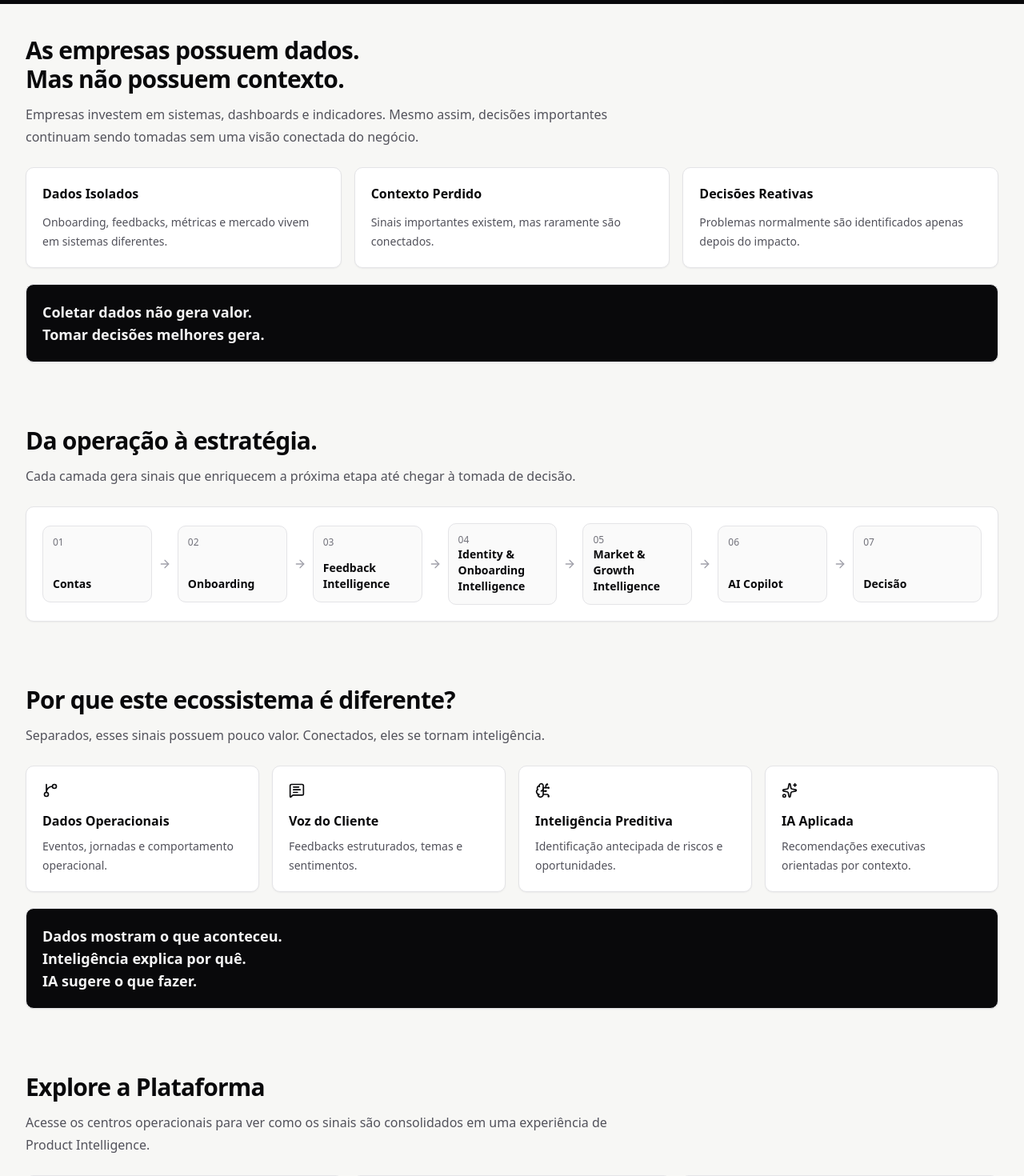
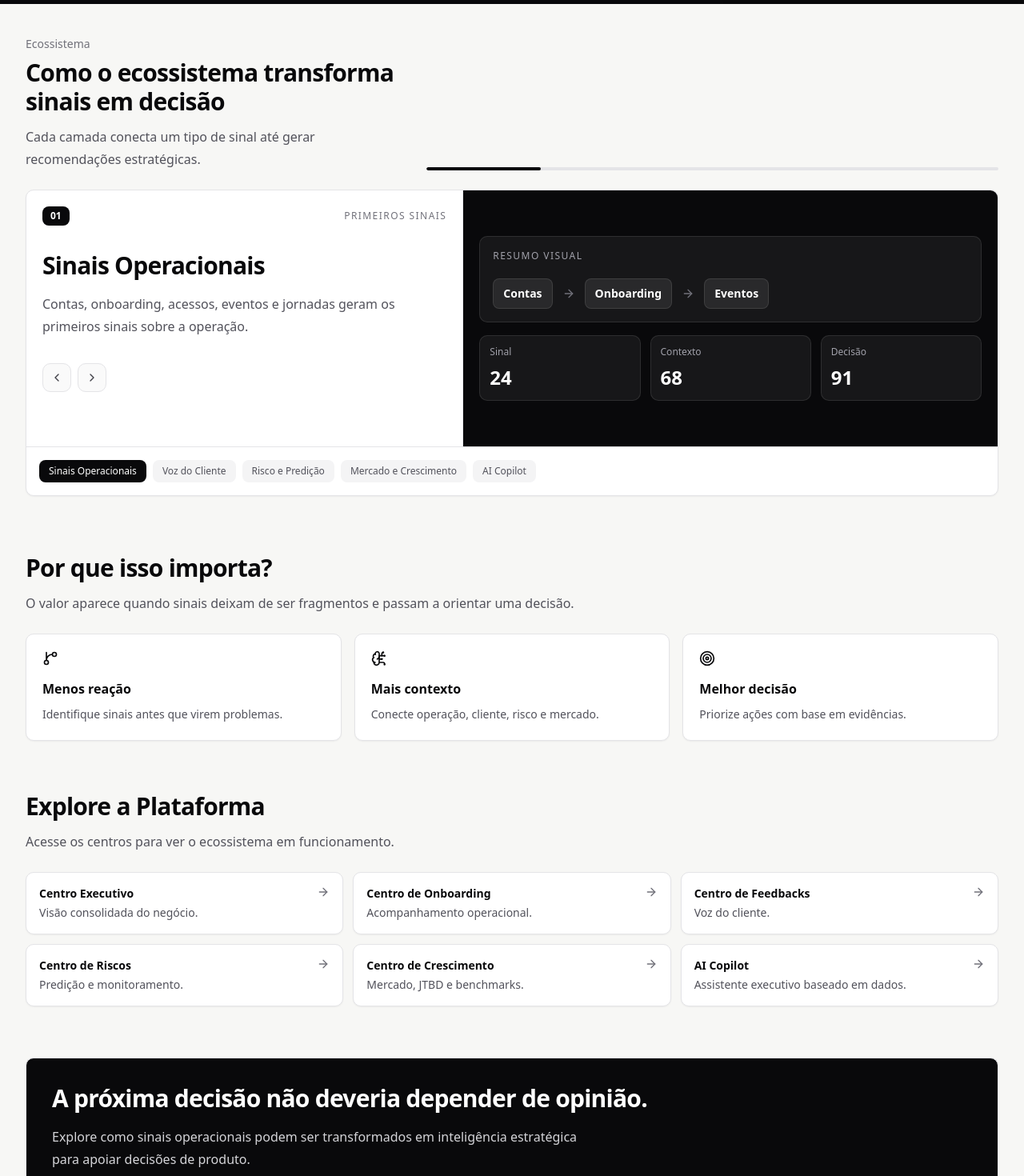
Before and after one commit to KarlaVieira-Dev/kv-partners-mvp, a Next.js app: page / in a window 1280 px wide. Shown: the part 680-2150 px from the top of the page at 80% size. Built offline with nearby package versions, Linux system fonts and the light colour scheme.

Commit message:
Enhance landing page with carousel storytelling

```diff
--- a/components/landing/landing-page.tsx
+++ b/components/landing/landing-page.tsx
@@ -1,60 +1,79 @@
+"use client";
+
 import {
   ArrowRight,
   BrainCircuit,
+  ChevronLeft,
+  ChevronRight,
   GitBranch,
   MessageSquareText,
   Sparkles,
+  Target,
 } from "lucide-react";
 import Link from "next/link";
+import { useEffect, useMemo, useState } from "react";
 
 import { buttonVariants } from "@/components/ui/button";
 import { cn } from "@/lib/utils";
 
-const problemCards = [
+const carouselSlides = [
   {
-    title: "Dados Isolados",
-    text: "Onboarding, feedbacks, métricas e mercado vivem em sistemas diferentes.",
+    accent: "01",
+    description:
+      "Contas, onboarding, acessos, eventos e jornadas geram os primeiros sinais sobre a operação.",
+    flow: ["Contas", "Onboarding", "Eventos"],
+    metric: "Primeiros sinais",
+    title: "Sinais Operacionais",
   },
   {
-    title: "Contexto Perdido",
-    text: "Sinais importantes existem, mas raramente são conectados.",
+    accent: "02",
+    description:
+      "Feedbacks são estruturados por tema, sentimento e prioridade para revelar dores recorrentes.",
+    flow: ["Feedbacks", "Temas", "Sentimento"],
+    metric: "Dores recorrentes",
+    title: "Voz do Cliente",
   },
   {
-    title: "Decisões Reativas",
-    text: "Problemas normalmente são identificados apenas depois do impacto.",
+    accent: "03",
+    description:
+      "Sinais operacionais e feedbacks alimentam scores de risco, alertas e ações sugeridas.",
+    flow: ["Sinais", "Score", "Risco", "Ação"],
+    metric: "Predição",
+    title: "Risco e Predição",
+  },
+  {
+    accent: "04",
+    description:
+      "Tendências, concorrentes, JTBD e benchmarks ajudam a identificar oportunidades estratégicas.",
+    flow: ["Mercado", "Benchmark", "Oportunidades"],
+    metric: "Crescimento",
+    title: "Mercado e Crescimento",
+  },
+  {
+    accent: "05",
+    description:
+      "O copiloto consolida todos os sinais e traduz dados complexos em recomendações executivas.",
+    flow: ["Dados", "Contexto", "Recomendação", "Decisão"],
+    metric: "Decisão",
+    title: "AI Copilot",
   },
 ];
 
-const flowSteps = [
-  "Contas",
-  "Onboarding",
-  "Feedback Intelligence",
-  "Identity & Onboarding Intelligence",
-  "Market & Growth Intelligence",
-  "AI Copilot",
-  "Decisão",
-];
-
-const differentiators = [
+const valueCards = [
   {
     icon: GitBranch,
-    title: "Dados Operacionais",
-    text: "Eventos, jornadas e comportamento operacional.",
-  },
-  {
-    icon: MessageSquareText,
-    title: "Voz do Cliente",
-    text: "Feedbacks estruturados, temas e sentimentos.",
+    title: "Menos reação",
+    text: "Identifique sinais antes que virem problemas.",
   },
   {
     icon: BrainCircuit,
-    title: "Inteligência Preditiva",
-    text: "Identificação antecipada de riscos e oportunidades.",
+    title: "Mais contexto",
+    text: "Conecte operação, cliente, risco e mercado.",
   },
   {
-    icon: Sparkles,
-    title: "IA Aplicada",
-    text: "Recomendações executivas orientadas por contexto.",
+    icon: Target,
+    title: "Melhor decisão",
+    text: "Priorize ações com base em evidências.",
   },
 ];
 
@@ -92,6 +111,33 @@ const platformCenters = [
 ];
 
 export function LandingPage() {
+  const [activeSlide, setActiveSlide] = useState(0);
+  const slide = carouselSlides[activeSlide];
+
+  useEffect(() => {
+    const interval = window.setInterval(() => {
+      setActiveSlide((current) => (current + 1) % carouselSlides.length);
+    }, 7000);
+
+    return () => window.clearInterval(interval);
+  }, []);
+
+  const progress = useMemo(
+    () => ((activeSlide + 1) / carouselSlides.length) * 100,
+    [activeSlide],
+  );
+
+  const goToPrevious = () => {
+    setActiveSlide(
+      (current) =>
+        (current - 1 + carouselSlides.length) % carouselSlides.length,
+    );
+  };
+
+  const goToNext = () => {
+    setActiveSlide((current) => (current + 1) % carouselSlides.length);
+  };
+
   return (
     <main className="min-h-screen bg-[#f7f7f5] text-zinc-950">
       <header className="sticky top-0 z-30 border-b border-zinc-200 bg-white/85 backdrop-blur-xl">
@@ -110,11 +156,11 @@ export function LandingPage() {
             </div>
           </Link>
           <nav className="hidden items-center gap-5 text-sm font-medium text-zinc-600 md:flex">
-            <a className="hover:text-zinc-950" href="#problema">
-              Problema
+            <a className="hover:text-zinc-950" href="#ecossistema">
+              Ecossistema
             </a>
-            <a className="hover:text-zinc-950" href="#estrategia">
-              Estratégia
+            <a className="hover:text-zinc-950" href="#valor">
+              Valor
             </a>
             <a className="hover:text-zinc-950" href="#demonstracao">
               Demonstração
@@ -157,7 +203,7 @@ export function LandingPage() {
                   buttonVariants({ size: "lg" }),
                   "bg-white text-zinc-950 hover:bg-zinc-200",
                 )}
-                href="#estrategia"
+                href="#ecossistema"
               >
                 Explorar Ecossistema
                 <ArrowRight className="size-4" />
@@ -177,87 +223,138 @@ export function LandingPage() {
         </div>
       </section>
 
-      <Section
-        description="Empresas investem em sistemas, dashboards e indicadores. Mesmo assim, decisões importantes continuam sendo tomadas sem uma visão conectada do negócio."
-        id="problema"
-        title={
-          <>
-            As empresas possuem dados.
-            <br />
-            Mas não possuem contexto.
-          </>
-        }
+      <section
+        className="mx-auto max-w-7xl px-4 py-10 sm:px-6 lg:px-8"
+        id="ecossistema"
       >
-        <div className="grid gap-4 lg:grid-cols-3">
-          {problemCards.map((card) => (
-            <article
-              className="rounded-lg border border-zinc-200 bg-white p-5 shadow-sm"
-              key={card.title}
-            >
-              <h3 className="text-base font-semibold text-zinc-950">
-                {card.title}
-              </h3>
-              <p className="mt-3 text-sm leading-6 text-zinc-600">
-                {card.text}
+        <div className="grid gap-6 lg:grid-cols-[0.8fr_1.2fr] lg:items-end">
+          <div>
+            <p className="text-sm font-medium text-zinc-500">Ecossistema</p>
+            <h2 className="mt-2 text-2xl font-semibold tracking-tight text-zinc-950 sm:text-3xl">
+              Como o ecossistema transforma sinais em decisão
+            </h2>
+            <p className="mt-3 text-base leading-7 text-zinc-600">
+              Cada camada conecta um tipo de sinal até gerar recomendações
+              estratégicas.
             </p>
-            </article>
-          ))}
           </div>
-        <ImpactStatement
-          lines={["Coletar dados não gera valor.", "Tomar decisões melhores gera."]}
+          <div className="h-1 overflow-hidden rounded-full bg-zinc-200">
+            <div
+              className="h-full rounded-full bg-zinc-950 transition-all duration-500"
+              style={{ width: `${progress}%` }}
             />
-      </Section>
+          </div>
+        </div>
 
-      <Section
-        description="Cada camada gera sinais que enriquecem a próxima etapa até chegar à tomada de decisão."
-        id="estrategia"
-        title="Da operação à estratégia."
-      >
-        <div className="rounded-lg border border-zinc-200 bg-white p-5 shadow-sm">
-          <div className="hidden items-center gap-2 lg:flex">
-            {flowSteps.map((step, index) => (
-              <div className="flex flex-1 items-center gap-2" key={step}>
-                <div className="flex min-h-24 flex-1 flex-col justify-between rounded-lg border border-zinc-200 bg-zinc-50 p-3">
-                  <span className="text-xs font-medium text-zinc-500">
-                    {String(index + 1).padStart(2, "0")}
+        <div className="mt-6 overflow-hidden rounded-lg border border-zinc-200 bg-white shadow-sm">
+          <div className="grid gap-0 lg:grid-cols-[0.9fr_1.1fr]">
+            <div className="border-b border-zinc-200 p-5 lg:border-b-0 lg:border-r">
+              <div className="flex items-center justify-between gap-4">
+                <span className="rounded-md bg-zinc-950 px-2.5 py-1 text-xs font-semibold text-white">
+                  {slide.accent}
                 </span>
-                  <span className="text-sm font-semibold leading-5 text-zinc-950">
-                    {step}
+                <span className="text-xs font-medium uppercase tracking-[0.12em] text-zinc-500">
+                  {slide.metric}
                 </span>
               </div>
-                {index < flowSteps.length - 1 ? (
-                  <ArrowRight className="size-4 shrink-0 text-zinc-400" />
+              <h3 className="mt-8 text-3xl font-semibold tracking-tight text-zinc-950">
+                {slide.title}
+              </h3>
+              <p className="mt-4 text-base leading-7 text-zinc-600">
+                {slide.description}
+              </p>
+              <div className="mt-8 flex items-center gap-2">
+                <button
+                  aria-label="Slide anterior"
+                  className="flex size-9 items-center justify-center rounded-lg border border-zinc-200 bg-zinc-50 text-zinc-700 transition hover:bg-zinc-100"
+                  onClick={goToPrevious}
+                  type="button"
+                >
+                  <ChevronLeft className="size-4" />
+                </button>
+                <button
+                  aria-label="Próximo slide"
+                  className="flex size-9 items-center justify-center rounded-lg border border-zinc-200 bg-zinc-50 text-zinc-700 transition hover:bg-zinc-100"
+                  onClick={goToNext}
+                  type="button"
+                >
+                  <ChevronRight className="size-4" />
+                </button>
+              </div>
+            </div>
+
+            <div className="bg-zinc-950 p-5 text-white">
+              <div className="grid min-h-[280px] content-center gap-4">
+                <div className="rounded-lg border border-white/10 bg-white/[0.06] p-4">
+                  <p className="text-xs font-medium uppercase tracking-[0.12em] text-zinc-400">
+                    Resumo visual
+                  </p>
+                  <div className="mt-5 flex flex-col gap-3 sm:flex-row sm:flex-wrap sm:items-center">
+                    {slide.flow.map((item, index) => (
+                      <div className="flex items-center gap-3" key={item}>
+                        <span className="rounded-md border border-white/10 bg-white/[0.08] px-3 py-2 text-sm font-semibold text-white">
+                          {item}
+                        </span>
+                        {index < slide.flow.length - 1 ? (
+                          <ArrowRight className="hidden size-4 text-zinc-500 sm:block" />
                         ) : null}
                       </div>
                     ))}
                   </div>
+                </div>
 
-          <div className="space-y-3 lg:hidden">
-            {flowSteps.map((step, index) => (
-              <div className="flex gap-3" key={step}>
-                <div className="flex flex-col items-center">
-                  <span className="flex size-8 items-center justify-center rounded-md bg-zinc-950 text-xs font-semibold text-white">
-                    {index + 1}
-                  </span>
-                  {index < flowSteps.length - 1 ? (
-                    <span className="h-7 w-px bg-zinc-200" />
-                  ) : null}
-                </div>
-                <div className="min-h-10 flex-1 rounded-lg border border-zinc-200 bg-zinc-50 px-3 py-2 text-sm font-semibold text-zinc-950">
-                  {step}
-                </div>
+                <div className="grid gap-3 sm:grid-cols-3">
+                  {["Sinal", "Contexto", "Decisão"].map((label, index) => (
+                    <div
+                      className="rounded-lg border border-white/10 bg-white/[0.06] p-3"
+                      key={label}
+                    >
+                      <p className="text-xs text-zinc-400">{label}</p>
+                      <p className="mt-2 text-2xl font-semibold">
+                        {[24, 68, 91][(activeSlide + index) % 3]}
+                      </p>
                     </div>
                   ))}
                 </div>
               </div>
-      </Section>
+            </div>
+          </div>
 
-      <Section
-        description="Separados, esses sinais possuem pouco valor. Conectados, eles se tornam inteligência."
-        title="Por que este ecossistema é diferente?"
+          <div className="flex flex-wrap gap-2 border-t border-zinc-200 p-4">
+            {carouselSlides.map((item, index) => (
+              <button
+                className={cn(
+                  "rounded-md px-3 py-1.5 text-xs font-medium transition",
+                  activeSlide === index
+                    ? "bg-zinc-950 text-white"
+                    : "bg-zinc-100 text-zinc-600 hover:bg-zinc-200",
+                )}
+                key={item.title}
+                onClick={() => setActiveSlide(index)}
+                type="button"
               >
-        <div className="grid gap-4 md:grid-cols-2 xl:grid-cols-4">
-          {differentiators.map((item) => {
+                {item.title}
+              </button>
+            ))}
+          </div>
+        </div>
+      </section>
+
+      <section
+        className="mx-auto max-w-7xl px-4 py-8 sm:px-6 lg:px-8"
+        id="valor"
+      >
+        <div className="mb-6 max-w-3xl">
+          <h2 className="text-2xl font-semibold tracking-tight text-zinc-950 sm:text-3xl">
+            Por que isso importa?
+          </h2>
+          <p className="mt-3 text-base leading-7 text-zinc-600">
+            O valor aparece quando sinais deixam de ser fragmentos e passam a
+            orientar uma decisão.
+          </p>
+        </div>
+        <div className="grid gap-4 lg:grid-cols-3">
+          {valueCards.map((item) => {
             const Icon = item.icon;
 
             return (
@@ -276,20 +373,20 @@ export function LandingPage() {
             );
           })}
         </div>
-        <ImpactStatement
-          lines={[
-            "Dados mostram o que aconteceu.",
-            "Inteligência explica por quê.",
-            "IA sugere o que fazer.",
-          ]}
-        />
-      </Section>
+      </section>
 
-      <Section
-        description="Acesse os centros operacionais para ver como os sinais são consolidados em uma experiência de Product Intelligence."
+      <section
+        className="mx-auto max-w-7xl px-4 py-8 sm:px-6 lg:px-8"
         id="demonstracao"
-        title="Explore a Plataforma"
       >
+        <div className="mb-6 max-w-3xl">
+          <h2 className="text-2xl font-semibold tracking-tight text-zinc-950 sm:text-3xl">
+            Explore a Plataforma
+          </h2>
+          <p className="mt-3 text-base leading-7 text-zinc-600">
+            Acesse os centros para ver o ecossistema em funcionamento.
+          </p>
+        </div>
         <div className="grid gap-3 md:grid-cols-2 lg:grid-cols-3">
           {platformCenters.map((center) => (
             <Link
@@ -311,25 +408,9 @@ export function LandingPage() {
             </Link>
           ))}
         </div>
-      </Section>
-
-      <section className="mx-auto max-w-7xl px-4 py-8 sm:px-6 lg:px-8">
-        <div className="rounded-lg border border-zinc-200 bg-white p-5 shadow-sm">
-          <p className="text-sm leading-6 text-zinc-600">
-            Projeto desenvolvido por Karla Vieira. Senior Product Manager com
-            experiência em plataformas B2B, onboarding, identidade, governança,
-            compliance e produtos orientados a dados.
-          </p>
-          <p className="mt-3 text-sm leading-6 text-zinc-600">
-            O Product Intelligence Ecosystem foi criado para demonstrar uma
-            visão integrada de Product Intelligence, conectando operações,
-            feedbacks, riscos, mercado e inteligência artificial em uma única
-            experiência.
-          </p>
-        </div>
       </section>
 
-      <section className="mx-auto max-w-7xl px-4 pb-14 sm:px-6 lg:px-8">
+      <section className="mx-auto max-w-7xl px-4 pb-14 pt-8 sm:px-6 lg:px-8">
         <div className="rounded-lg border border-zinc-200 bg-zinc-950 p-7 text-white shadow-sm sm:p-8">
           <h2 className="text-2xl font-semibold tracking-tight sm:text-3xl">
             A próxima decisão não deveria depender de opinião.
@@ -351,46 +432,6 @@ export function LandingPage() {
         </div>
       </section>
     </main>
-  );
-}
-
-function Section({
-  children,
-  description,
-  id,
-  title,
-}: {
-  children: React.ReactNode;
-  description?: string;
-  id?: string;
-  title: React.ReactNode;
-}) {
-  return (
-    <section className="mx-auto max-w-7xl px-4 py-10 sm:px-6 lg:px-8" id={id}>
-      <div className="mb-6 max-w-3xl">
-        <h2 className="text-2xl font-semibold tracking-tight text-zinc-950 sm:text-3xl">
-          {title}
-        </h2>
-        {description ? (
-          <p className="mt-3 text-base leading-7 text-zinc-600">
-            {description}
-          </p>
-        ) : null}
-      </div>
-      {children}
-    </section>
-  );
-}
-
-function ImpactStatement({ lines }: { lines: string[] }) {
-  return (
-    <div className="mt-5 rounded-lg border border-zinc-200 bg-zinc-950 p-5 text-white shadow-sm">
-      {lines.map((line) => (
-        <p className="text-lg font-semibold leading-7 text-zinc-100" key={line}>
-          {line}
-        </p>
-      ))}
-    </div>
   );
 }
 
@@ -436,7 +477,10 @@ function HeroScene() {
         </div>
       </div>
       <div className="absolute bottom-10 right-8 hidden w-80 rounded-lg border border-white/10 bg-white/[0.08] p-4 shadow-2xl md:block">
+        <div className="flex items-center gap-2">
+          <MessageSquareText className="size-4 text-zinc-300" />
           <p className="text-sm font-semibold text-white">AI Copilot</p>
+        </div>
         <p className="mt-2 text-sm leading-6 text-zinc-300">
           Recomendação: priorizar onboarding inicial e reduzir fricção de
           permissões nas contas em risco.
```
Lines whose indentation alone changed are shown as unchanged.
